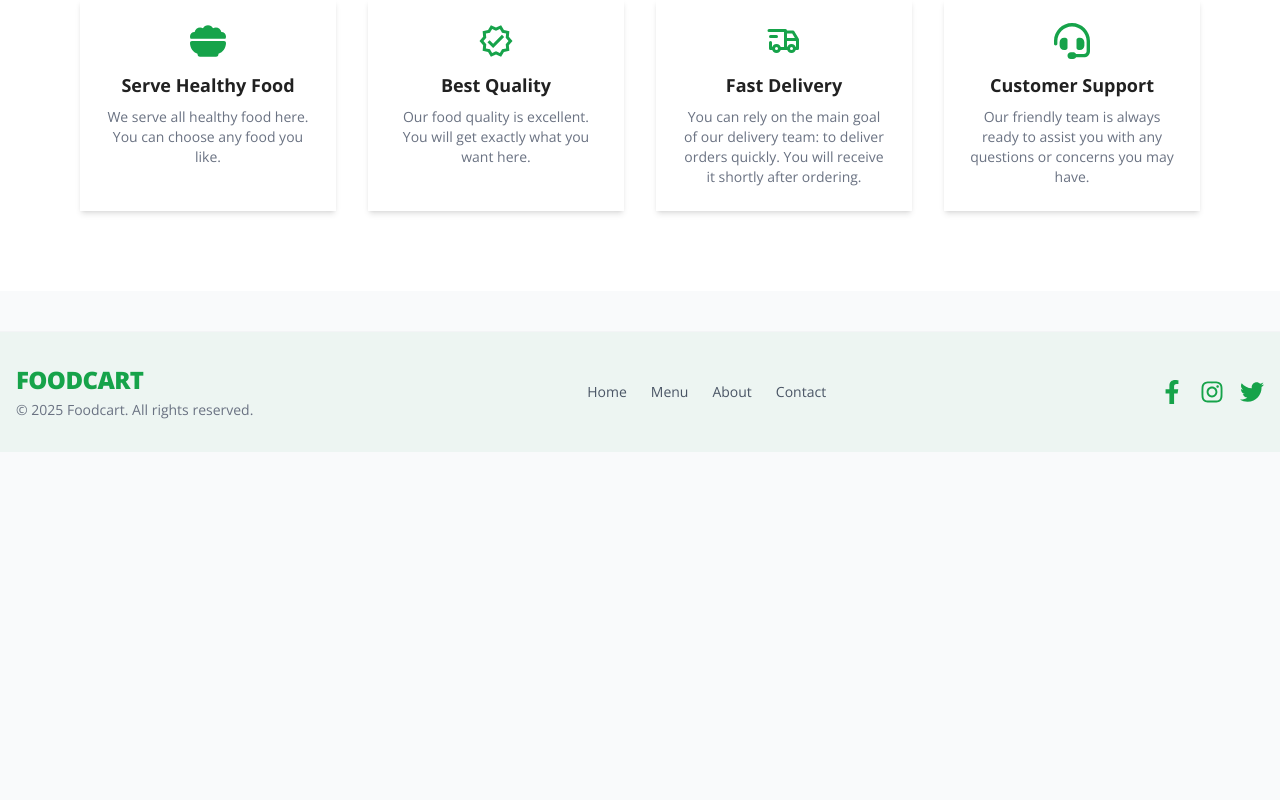
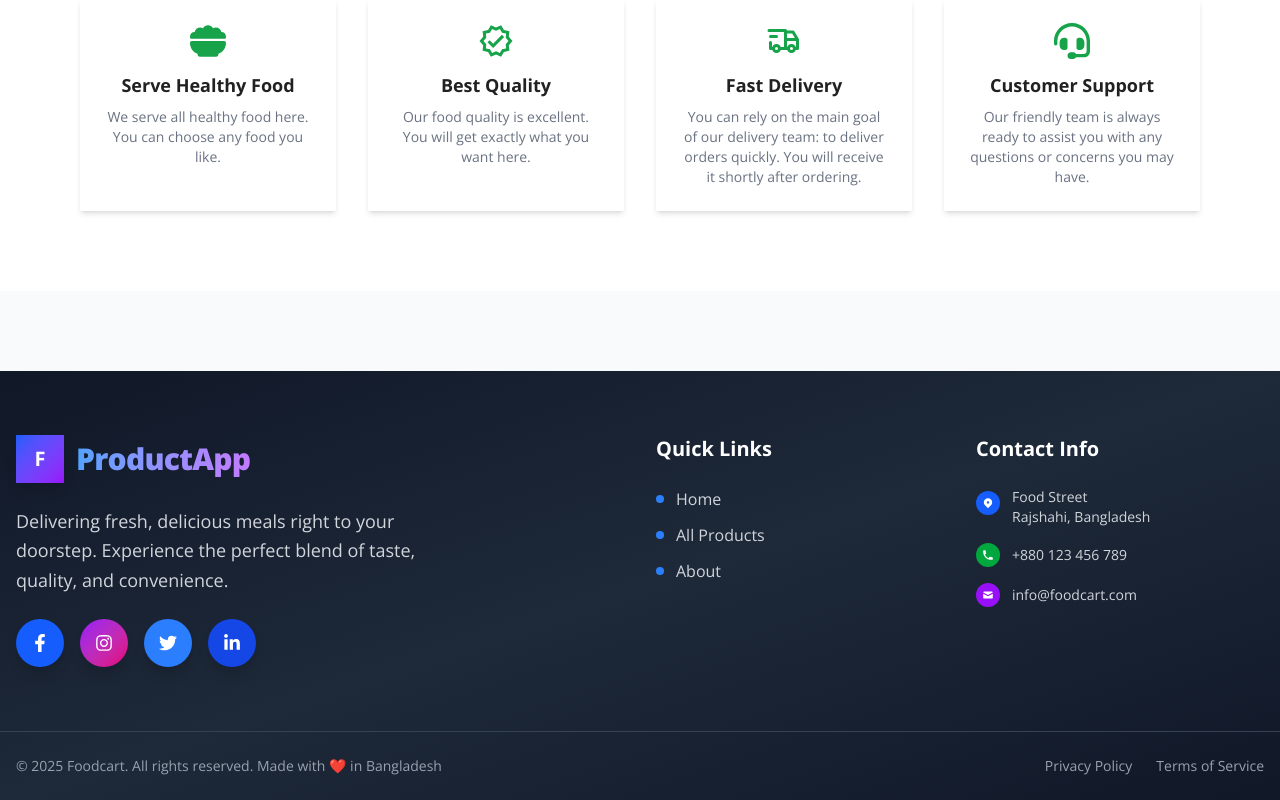
Before and after one commit to Bokul98/food-card-v1, a Next.js app: page / in a window 1280 px wide. Shown: the part 1114-1914 px from the top of the page. Before the commit the page ends 1566 px from the top, so only its background shows below. Built offline with nearby package versions, Linux system fonts and the light colour scheme; no server answers; the database is empty.

Commit message:
added footer

```diff
--- a/src/Components/Footer/Footer.jsx
+++ b/src/Components/Footer/Footer.jsx
@@ -1,41 +1,180 @@
 import React from 'react';
-import Link from 'next/link'; // Import the Link component
-import { FaFacebookF, FaInstagram, FaTwitter } from 'react-icons/fa';
+import Link from 'next/link';
+import { FaFacebookF, FaInstagram, FaTwitter, FaLinkedinIn } from 'react-icons/fa';
 
 const Footer = () => {
     return (
-        <footer className="bg-primary/5 mt-10 border-t border-gray-100">
-            <div className="max-w-7xl mx-auto px-4 py-8 flex flex-col md:flex-row justify-between items-center gap-4">
-                {/* Brand & Copyright */}
-                <div className="text-center md:text-left">
-                    <span className="text-2xl font-extrabold text-primary tracking-tight">FOODCART</span>
-                    <p className="text-gray-500 text-sm mt-1">
-                        &copy; {new Date().getFullYear()} Foodcart. All rights reserved.
+      <footer className="bg-gradient-to-br from-gray-900 via-gray-800 to-gray-900 text-white mt-20">
+        {/* Main Footer Content */}
+        <div className="max-w-7xl mx-auto px-4 py-16">
+          <div className="grid grid-cols-1 md:grid-cols-2 lg:grid-cols-4 gap-8">
+            {/* Brand Section */}
+            <div className="lg:col-span-2">
+              <div className="flex items-center gap-3 mb-6">
+                <div className="w-12 h-12 bg-gradient-to-br from-blue-600 to-purple-600 rounded-xl flex items-center justify-center shadow-lg">
+                  <span className="text-white font-bold text-xl">F</span>
+                </div>
+                <span className="text-3xl font-extrabold bg-gradient-to-r from-blue-400 to-purple-400 bg-clip-text text-transparent tracking-tight">
+                  ProductApp
+                </span>
+              </div>
+              <p className="text-gray-300 text-lg leading-relaxed mb-6 max-w-md">
+                Delivering fresh, delicious meals right to your doorstep.
+                Experience the perfect blend of taste, quality, and convenience.
+              </p>
+              <div className="flex gap-4">
+                <a
+                  href="https://facebook.com"
+                  target="_blank"
+                  rel="noopener noreferrer"
+                  className="w-12 h-12 bg-blue-600 hover:bg-blue-700 rounded-full flex items-center justify-center transition-all duration-300 hover:scale-110 shadow-lg"
+                >
+                  <FaFacebookF className="text-white text-lg" />
+                </a>
+                <a
+                  href="https://instagram.com"
+                  target="_blank"
+                  rel="noopener noreferrer"
+                  className="w-12 h-12 bg-gradient-to-br from-purple-600 to-pink-600 hover:from-purple-700 hover:to-pink-700 rounded-full flex items-center justify-center transition-all duration-300 hover:scale-110 shadow-lg"
+                >
+                  <FaInstagram className="text-white text-lg" />
+                </a>
+                <a
+                  href="https://twitter.com"
+                  target="_blank"
+                  rel="noopener noreferrer"
+                  className="w-12 h-12 bg-blue-500 hover:bg-blue-600 rounded-full flex items-center justify-center transition-all duration-300 hover:scale-110 shadow-lg"
+                >
+                  <FaTwitter className="text-white text-lg" />
+                </a>
+                <a
+                  href="https://linkedin.com"
+                  target="_blank"
+                  rel="noopener noreferrer"
+                  className="w-12 h-12 bg-blue-700 hover:bg-blue-800 rounded-full flex items-center justify-center transition-all duration-300 hover:scale-110 shadow-lg"
+                >
+                  <FaLinkedinIn className="text-white text-lg" />
+                </a>
+              </div>
+            </div>
+
+            {/* Quick Links */}
+            <div>
+              <h3 className="text-xl font-bold mb-6 text-white">Quick Links</h3>
+              <ul className="space-y-3">
+                <li>
+                  <Link
+                    href="/"
+                    className="text-gray-300 hover:text-white transition-colors duration-200 flex items-center group"
+                  >
+                    <span className="w-2 h-2 bg-blue-500 rounded-full mr-3 group-hover:bg-white transition-colors"></span>
+                    Home
+                  </Link>
+                </li>
+                <li>
+                  <Link
+                    href="/all-products"
+                    className="text-gray-300 hover:text-white transition-colors duration-200 flex items-center group"
+                  >
+                    <span className="w-2 h-2 bg-blue-500 rounded-full mr-3 group-hover:bg-white transition-colors"></span>
+                    All Products
+                  </Link>
+                </li>
+                <li>
+                  <Link
+                    href="/about"
+                    className="text-gray-300 hover:text-white transition-colors duration-200 flex items-center group"
+                  >
+                    <span className="w-2 h-2 bg-blue-500 rounded-full mr-3 group-hover:bg-white transition-colors"></span>
+                    About
+                  </Link>
+                </li>
+              </ul>
+            </div>
+
+            {/* Contact Info */}
+            <div>
+              <h3 className="text-xl font-bold mb-6 text-white">
+                Contact Info
+              </h3>
+              <div className="space-y-4">
+                <div className="flex items-start gap-3">
+                  <div className="w-6 h-6 bg-blue-600 rounded-full flex items-center justify-center mt-1">
+                    <svg
+                      className="w-3 h-3 text-white"
+                      fill="currentColor"
+                      viewBox="0 0 20 20"
+                    >
+                      <path
+                        fillRule="evenodd"
+                        d="M5.05 4.05a7 7 0 119.9 9.9L10 18.9l-4.95-4.95a7 7 0 010-9.9zM10 11a2 2 0 100-4 2 2 0 000 4z"
+                        clipRule="evenodd"
+                      />
+                    </svg>
+                  </div>
+                  <div>
+                    <p className="text-gray-300 text-sm">Food Street</p>
+                    <p className="text-gray-300 text-sm">
+                      Rajshahi, Bangladesh
                     </p>
+                  </div>
                 </div>
-                {/* Links */}
-                <div className="flex gap-6">
-                    {/* Use the <Link> component for internal navigation */}
-                    <Link href="/" className="text-gray-600 text-sm hover:text-primary transition">Home</Link>
-                    <Link href="/menu" className="text-gray-600 text-sm hover:text-primary transition">Menu</Link>
-                    <Link href="/about" className="text-gray-600 text-sm hover:text-primary transition">About</Link>
-                    <Link href="/contact" className="text-gray-600 text-sm hover:text-primary transition">Contact</Link>
+                <div className="flex items-center gap-3">
+                  <div className="w-6 h-6 bg-green-600 rounded-full flex items-center justify-center">
+                    <svg
+                      className="w-3 h-3 text-white"
+                      fill="currentColor"
+                      viewBox="0 0 20 20"
+                    >
+                      <path d="M2 3a1 1 0 011-1h2.153a1 1 0 01.986.836l.74 4.435a1 1 0 01-.54 1.06l-1.548.773a11.037 11.037 0 006.105 6.105l.774-1.548a1 1 0 011.059-.54l4.435.74a1 1 0 01.836.986V17a1 1 0 01-1 1h-2C7.82 18 2 12.18 2 5V3z" />
+                    </svg>
+                  </div>
+                  <p className="text-gray-300 text-sm">+880 123 456 789</p>
                 </div>
-                {/* Socials */}
-                <div className="flex gap-4">
-                    {/* External links do not need the Link component */}
-                    <a href="https://facebook.com" target="_blank" rel="noopener noreferrer" className="text-primary text-2xl">
-                        <FaFacebookF />
-                    </a>
-                    <a href="https://instagram.com" target="_blank" rel="noopener noreferrer" className="text-primary text-2xl">
-                        <FaInstagram />
-                    </a>
-                    <a href="https://twitter.com" target="_blank" rel="noopener noreferrer" className="text-primary text-2xl">
-                        <FaTwitter />
-                    </a>
+                <div className="flex items-center gap-3">
+                  <div className="w-6 h-6 bg-purple-600 rounded-full flex items-center justify-center">
+                    <svg
+                      className="w-3 h-3 text-white"
+                      fill="currentColor"
+                      viewBox="0 0 20 20"
+                    >
+                      <path d="M2.003 5.884L10 9.882l7.997-3.998A2 2 0 0016 4H4a2 2 0 00-1.997 1.884z" />
+                      <path d="M18 8.118l-8 4-8-4V14a2 2 0 002 2h12a2 2 0 002-2V8.118z" />
+                    </svg>
+                  </div>
+                  <p className="text-gray-300 text-sm">info@foodcart.com</p>
                 </div>
+              </div>
             </div>
-        </footer>
+          </div>
+        </div>
+
+        {/* Bottom Bar */}
+        <div className="border-t border-gray-700">
+          <div className="max-w-7xl mx-auto px-4 py-6">
+            <div className="flex flex-col md:flex-row justify-between items-center gap-4">
+              <p className="text-gray-400 text-sm text-center md:text-left">
+                &copy; {new Date().getFullYear()} Foodcart. All rights reserved.
+                Made with ❤️ in Bangladesh
+              </p>
+              <div className="flex gap-6 text-sm">
+                <Link
+                  href="/privacy"
+                  className="text-gray-400 hover:text-white transition-colors"
+                >
+                  Privacy Policy
+                </Link>
+                <Link
+                  href="/terms"
+                  className="text-gray-400 hover:text-white transition-colors"
+                >
+                  Terms of Service
+                </Link>
+              </div>
+            </div>
+          </div>
+        </div>
+      </footer>
     );
 };
 
--- a/src/Components/Navbar/Navbar.jsx
+++ b/src/Components/Navbar/Navbar.jsx
@@ -69,7 +69,7 @@ const Navbar = () => {
             {session && (
               <li>
                 <Link
-                  href="/dashboard/add-product"
+                  href="/dashboard"
                   className={`font-semibold transition-all duration-300 hover:text-blue-600 relative ${
                     pathname.startsWith("/dashboard") ? "text-blue-600" : "text-gray-700"
                   }`}
--- a/src/app/layout.jsx
+++ b/src/app/layout.jsx
@@ -18,7 +18,7 @@ export default function RootLayout({ children }) {
       <body className={`${openSans.className} bg-gray-50`}>
         <AuthProvider>
           <Navbar />
-          <main className="w-full min-h-[calc(100vh-100px)]">{children}</main>
+          <main className="w-full">{children}</main>
           <Footer />
           <Toaster position="top-center" reverseOrder={false} />
         </AuthProvider>
```
